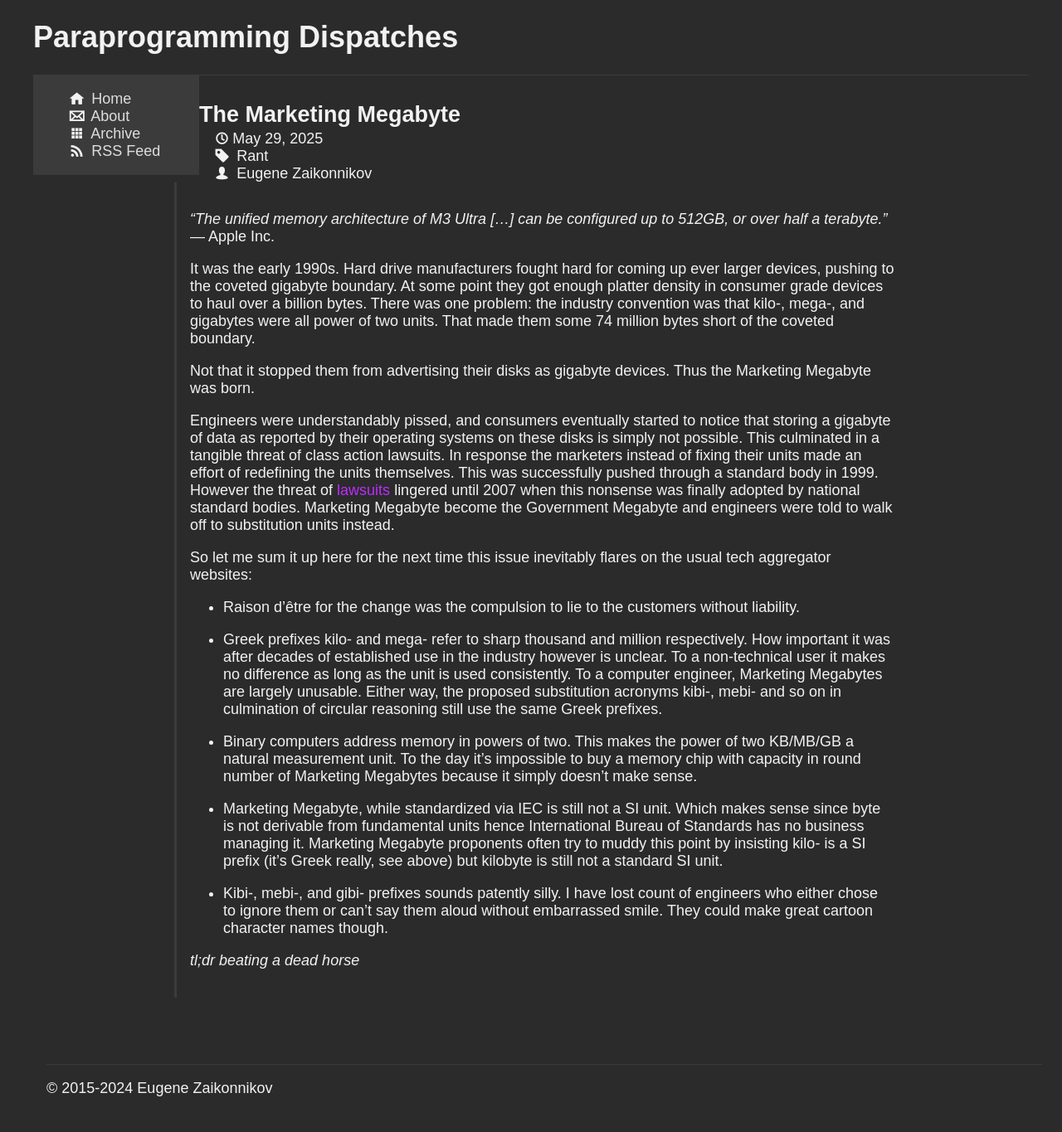
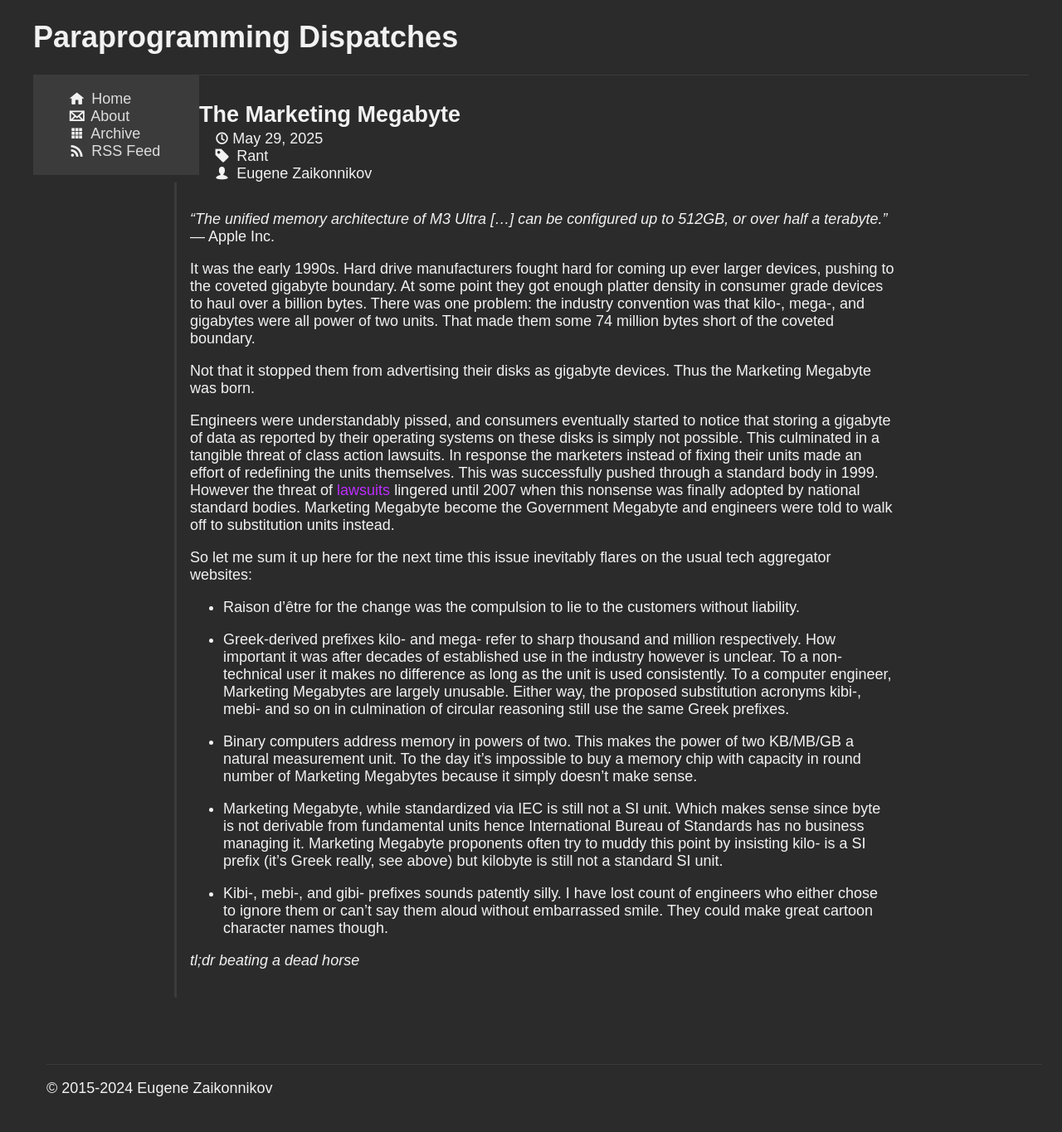
Before and after one commit to varjagg/varjagg.github.io, a Jekyll site: the page built from _posts/2025-05-29-marketing-megabyte.md, in a window 1280 px wide. Shown: the whole page at 83% size. Built offline with Jekyll 4.4.1, drawn with Linux system fonts in a browser that asks for light colours.

Commit message:
greek-derived

```diff
--- a/_posts/2025-05-29-marketing-megabyte.md
+++ b/_posts/2025-05-29-marketing-megabyte.md
@@ -19,7 +19,7 @@ So let me sum it up here for the next time this issue inevitably flares on the u
 
 - Raison d'être for the change was the compulsion to lie to the customers without liability.
 
-- Greek prefixes kilo- and mega- refer to sharp thousand and million respectively. How important it was after decades of established use in the industry however is unclear. To a non-technical user it makes no difference as long as the unit is used consistently. To a computer engineer, Marketing Megabytes are largely unusable. Either way, the proposed substitution acronyms kibi-, mebi- and so on in culmination of circular reasoning still use the same Greek prefixes.
+- Greek-derived prefixes kilo- and mega- refer to sharp thousand and million respectively. How important it was after decades of established use in the industry however is unclear. To a non-technical user it makes no difference as long as the unit is used consistently. To a computer engineer, Marketing Megabytes are largely unusable. Either way, the proposed substitution acronyms kibi-, mebi- and so on in culmination of circular reasoning still use the same Greek prefixes.
 
 - Binary computers address memory in powers of two. This makes the power of two KB/MB/GB a natural measurement unit. To the day it's impossible to buy a memory chip with capacity in round number of Marketing Megabytes because it simply doesn't make sense.
 
```
